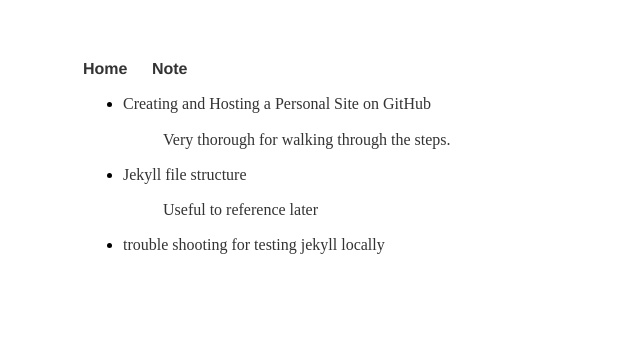
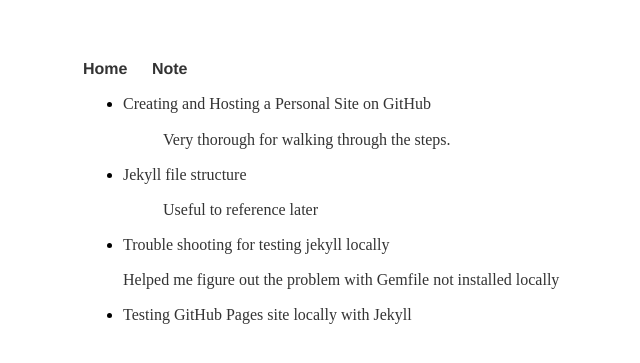
Before and after one commit to yuebwang/yuebwang.github.io, a Jekyll site: the page built from site-references/articles.md, in a window 1280 px wide. Shown: the top 363 px of the page, without its empty margins (45-685 px from the left). Built offline with Jekyll 4.4.1, drawn with Linux system fonts in a browser that asks for light colours; nearby versions of some CDN libraries; some web fonts are replaced; our own code applies the rules of GitHub Pages for plain Markdown files; library files that are not in the unit come from our copies.

Commit message:
add new reference article for troubleshooting

```diff
--- a/site-references/articles.md
+++ b/site-references/articles.md
@@ -6,4 +6,8 @@
 
   > Useful to reference later
 
-- [trouble shooting for testing jekyll locally](https://forestry.io/docs/troubleshooting/could-not-locate-gemfile-or-bundle-directory/)
+- [Trouble shooting for testing jekyll locally](https://forestry.io/docs/troubleshooting/could-not-locate-gemfile-or-bundle-directory/)
+
+> Helped me figure out the problem with Gemfile not installed locally
+
+- [Testing GitHub Pages site locally with Jekyll](https://docs.github.com/en/pages/setting-up-a-github-pages-site-with-jekyll/testing-your-github-pages-site-locally-with-jekyll)
```
